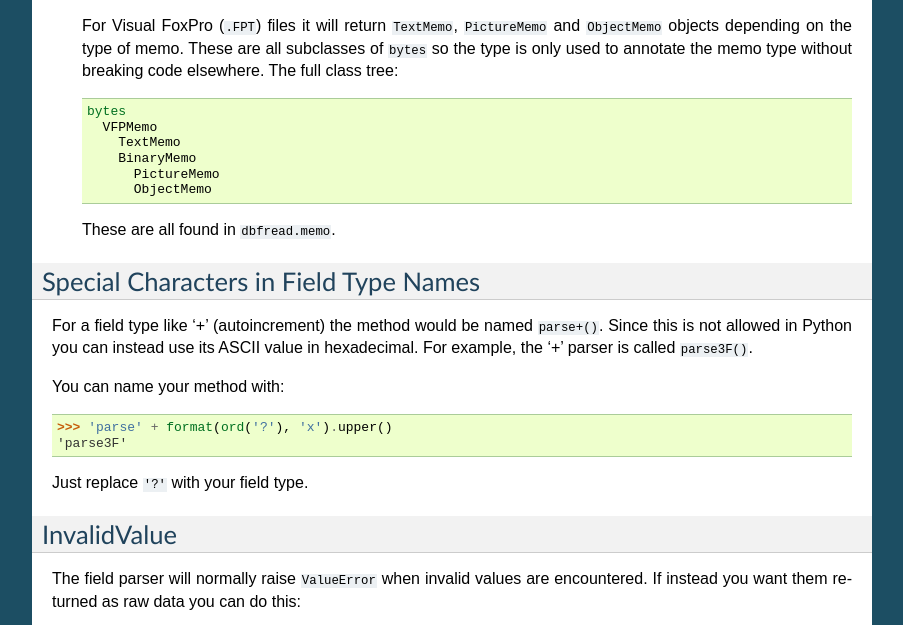
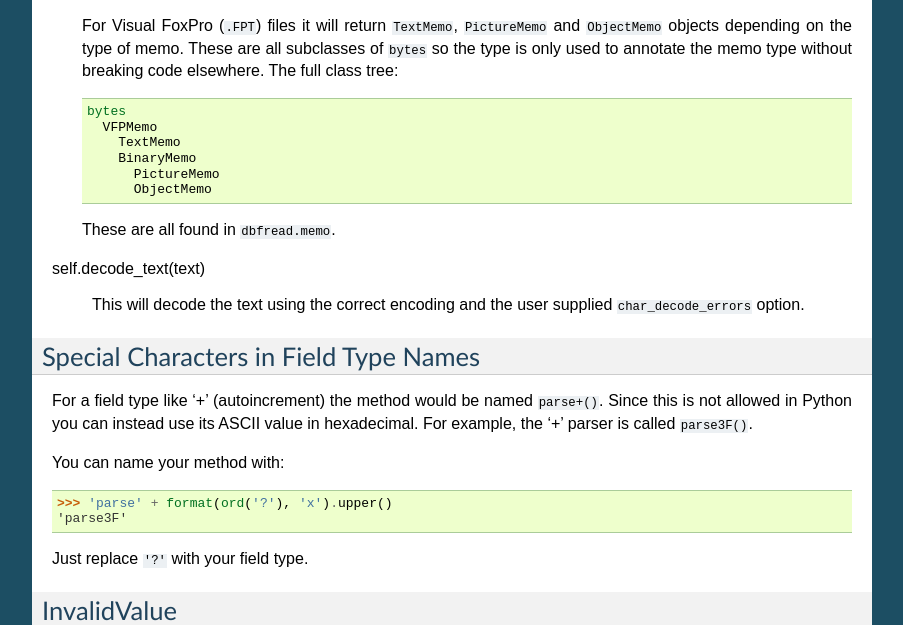
Before and after one commit to olemb/dbfread, a Sphinx documentation site: the page built from docs/field_types.rst, in a window 1280 px wide and 900 px high, scrolled down 1416 px, cut to the strip 0-625 px from the top of the window. Shown: the whole strip, without its empty margins (198-1101 px from the left). Built offline with Sphinx 7.4.7, drawn with Linux system fonts in a browser that asks for light colours.

Commit message:
Updated docs.

```diff
--- a/docs/field_types.rst
+++ b/docs/field_types.rst
@@ -93,6 +93,11 @@ self.get_memo(index)
 
   These are all found in ``dbfread.memo``.
 
+self.decode_text(text)
+
+  This will decode the text using the correct encoding and the user
+  supplied ``char_decode_errors`` option.
+
 
 Special Characters in Field Type Names
 --------------------------------------
```
